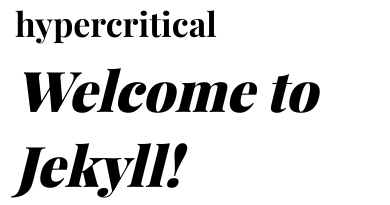
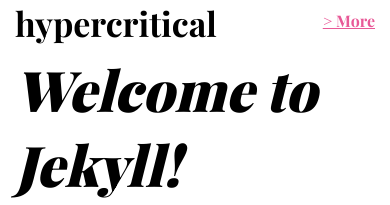
Before and after one commit to Hypercritical/hypercritical, a Jekyll site: the page built from index.html, in a window 390 px wide. Shown: the top 205 px of the page. Built offline with Jekyll 4.4.1, drawn with Linux system fonts in a browser that asks for light colours; some web fonts are replaced.

Commit message:
Update styles.scss

```diff
--- a/assets/styles/styles.scss
+++ b/assets/styles/styles.scss
@@ -47,8 +47,7 @@ p{
 .site-nav{
   overflow: auto;
   @media only screen and (max-width: 730px) {
-    width: auto;
-    margin: auto;
+    width: auto !important;
   }
   @media only screen and (max-width: 1200px) {
       width: 700px;
```
